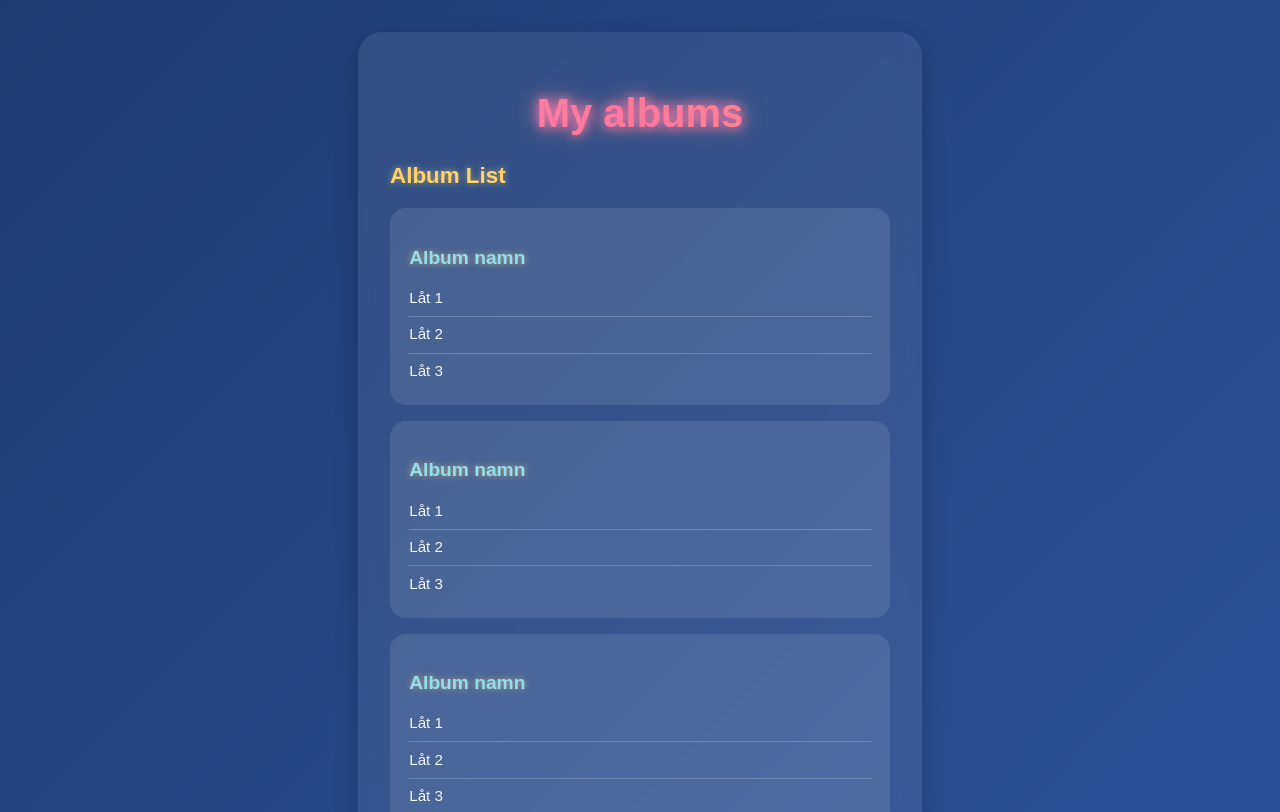
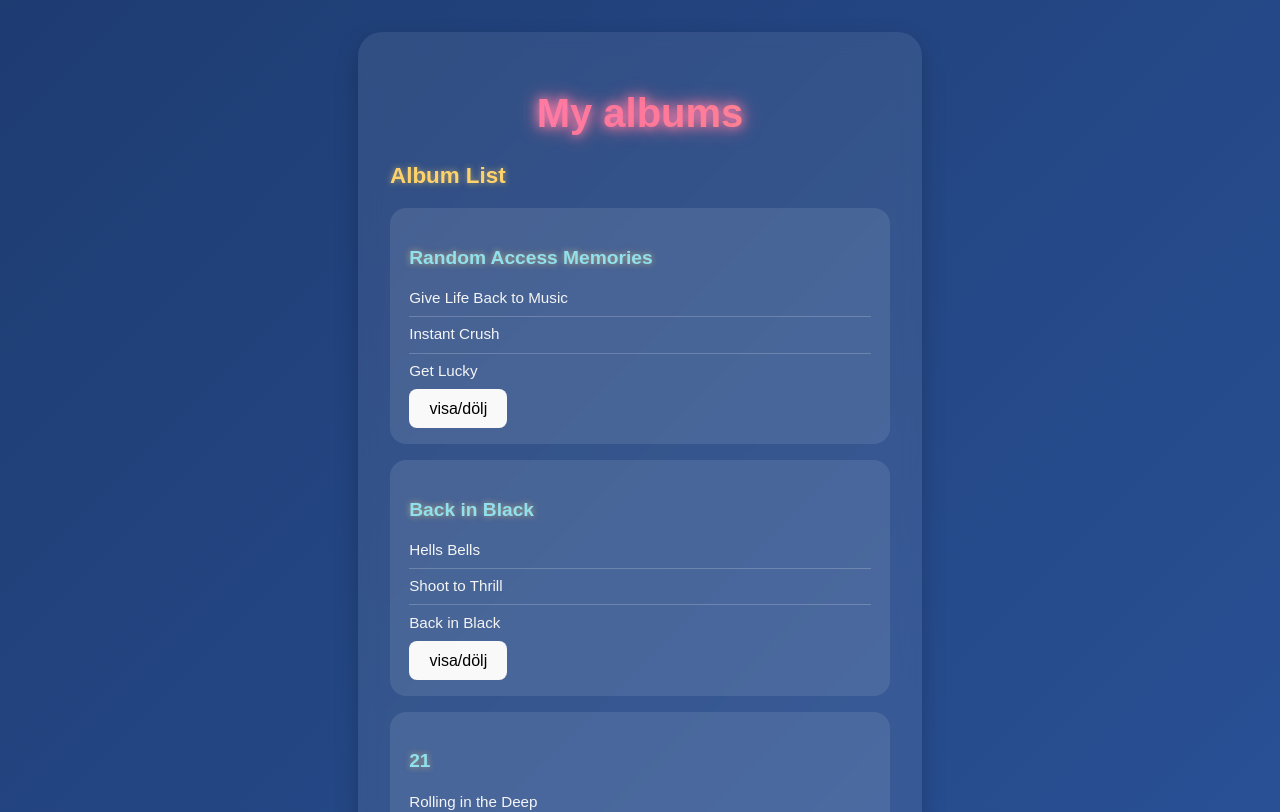
Before and after one commit to VictorErikson/ovningsuppgift2-fend24, a React (Vite) app: page / in a window 1280 px wide. Shown: the top 812 px of the page. Built offline with nearby package versions, Linux system fonts and the light colour scheme.

Commit message:
uppgift 3

```diff
--- a/src/App.jsx
+++ b/src/App.jsx
@@ -1,12 +1,45 @@
 import './App.css'
 import AlbumList from "./components/AlbumList";
 function App() {
-  const myAlbums = [];
+  const albums = [
+  {
+    title: "Random Access Memories",
+    artist: "Daft Punk",
+    year: 2013,
+    songs: [
+      { title: "Give Life Back to Music", duration: "4:35" },
+      { title: "Instant Crush", duration: "5:37" },
+      { title: "Get Lucky", duration: "6:09" }
+    ]
+  },
+  {
+    title: "Back in Black",
+    artist: "AC/DC",
+    year: 1980,
+    songs: [
+      { title: "Hells Bells", duration: "5:12" },
+      { title: "Shoot to Thrill", duration: "5:17" },
+      { title: "Back in Black", duration: "4:15" }
+    ]
+  },
+  {
+    title: "21",
+    artist: "Adele",
+    year: 2011,
+    songs: [
+      { title: "Rolling in the Deep", duration: "3:48" },
+      { title: "Someone Like You", duration: "4:45" },
+      { title: "Set Fire to the Rain", duration: "4:02" }
+    ]
+  }
+];
+
+
 
   return (
     <div className="App">
       <h1>My albums</h1>
-      <AlbumList />
+      <AlbumList albums={albums}/>
     </div>
   );
 }
--- a/src/components/Album.jsx
+++ b/src/components/Album.jsx
@@ -1,12 +1,18 @@
-export default function Album() {
+import { useState } from "react";
+
+export default function Album({album}) {
+  const {title, songs} = album;
+
+    const [showAlbum, setShowAlbum] = useState(true)
     return (
       <div className="Album">
-        <h3 className="Album-title">Album namn</h3> {/* Byt ut mot en variabel. */}
+        <h3 className="Album-title">{title}</h3>
+        {showAlbum && (
         <ul>
-          <li>Låt 1</li>
-          <li>Låt 2</li>
-          <li>Låt 3</li>
+          {songs.map((song, i)=> (<li key={i}>{song.title}</li>))}
         </ul>
+        )}
+        <button onClick={() => setShowAlbum(!showAlbum)}>visa/dölj</button>
       </div>
     );
   }
--- a/src/components/AlbumList.jsx
+++ b/src/components/AlbumList.jsx
@@ -1,12 +1,10 @@
 import Album from "./Album";
 
-export default function AlbumList() {
+export default function AlbumList({albums}) {
   return (
     <div>
       <h3>Album List</h3>
-      <Album />
-      <Album />
-      <Album />
-    </div>
+        {albums.map((album, i) => <Album key={i} album={album}/>)}
+      </div>
   );
 }
```
